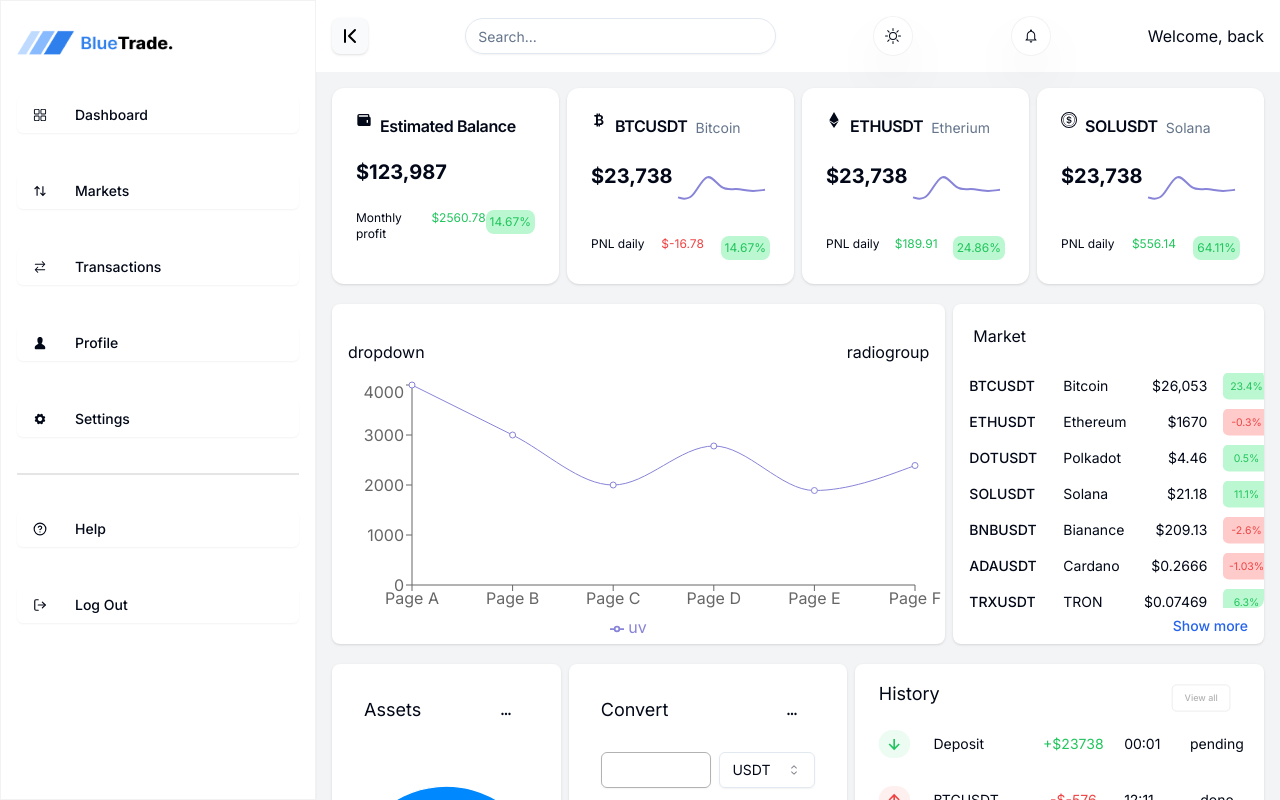
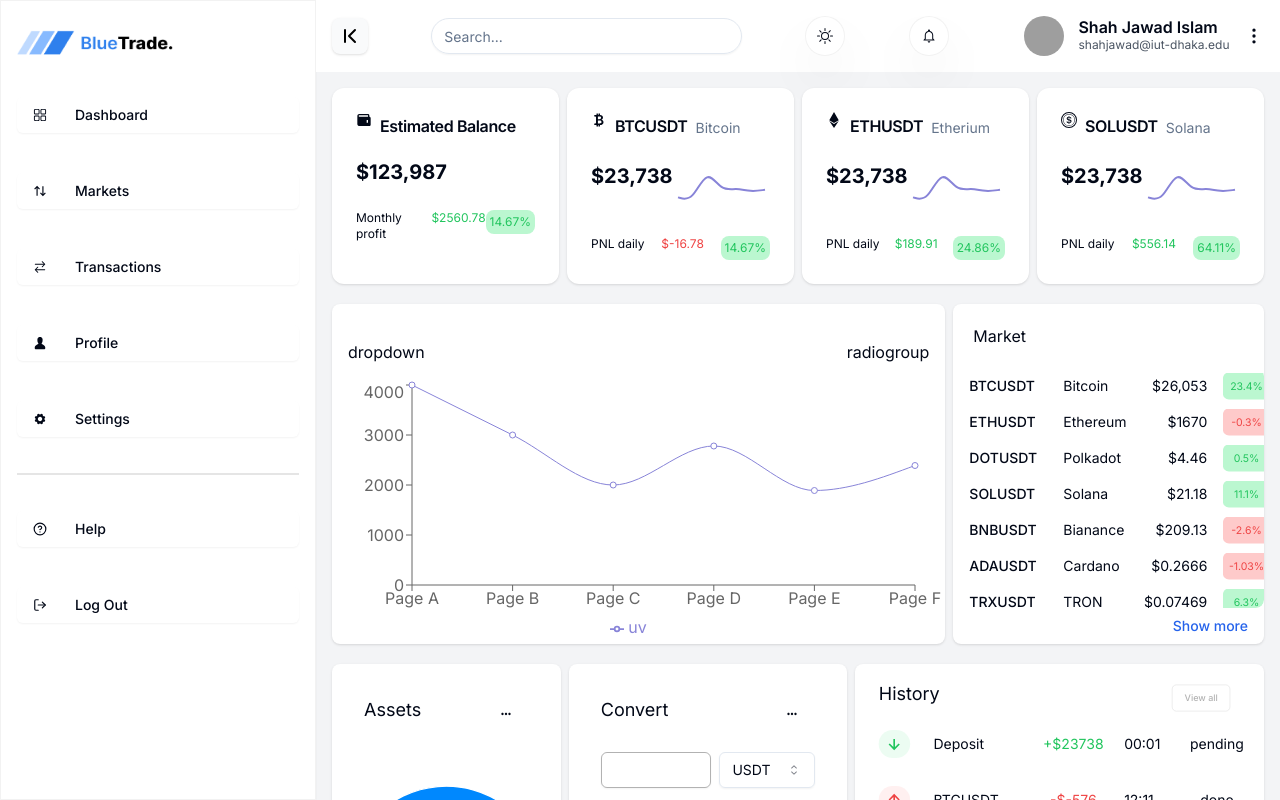
Before and after one commit to jwd222/bluetrade-dashboard, a Next.js app: page / in a window 1280 px wide. Shown: the top 800 px of the page. Built offline with nearby package versions, Linux system fonts and the light colour scheme; grey boxes are pictures that could not be loaded.

Commit message:
added profile section

```diff
--- a/components/Header.tsx
+++ b/components/Header.tsx
@@ -11,7 +11,9 @@ import {
 import { IoMdNotificationsOutline } from 'react-icons/io'
 import { Button } from './ui/button'
 import { useExpanded } from '@/context/sidebar-expanded-context'
-import { ChevronFirst, ChevronLast } from 'lucide-react'
+import { ChevronFirst, ChevronLast, MoreVertical } from 'lucide-react'
+import { Avatar, AvatarFallback, AvatarImage } from '@/components/ui/avatar'
+import profileIng from '@/public/profile.png'
 
 const Header = () => {
   const { expanded, toggleExpanded } = useExpanded()
@@ -29,7 +31,7 @@ const Header = () => {
         {expanded ? <ChevronFirst /> : <ChevronLast />}
       </Button>
       <Input
-        className="basis-1/3 rounded-full"
+        className="basis-1/3 rounded-full dark:border-b-gray-800"
         type="search"
         placeholder="Search..."
       />
@@ -53,7 +55,24 @@ const Header = () => {
           You have no notifications
         </PopoverContent>
       </Popover>
-      <h2>Welcome, back</h2>
+      <div
+        className={`
+              flex justify-between items-center
+              overflow-hidden transition-all w-60 ml-3`}
+      >
+        <Avatar>
+          <AvatarImage
+            src="https://shah-jawad-islam-portfolio.vercel.app/_next/image?url=%2F_next%2Fstatic%2Fmedia%2Fdp.cc12b37a.png&w=256&q=95"
+            alt="Profile picture"
+          />
+          <AvatarFallback>J</AvatarFallback>
+        </Avatar>
+        <div className="leading-4">
+          <h4 className="font-semibold">Shah Jawad Islam</h4>
+          <span className="text-xs text-gray-600">shahjawad@iut-dhaka.edu</span>
+        </div>
+        <MoreVertical size={20} />
+      </div>
     </div>
   )
 }
```
Also changed, not shown: public/profile.png (added).
